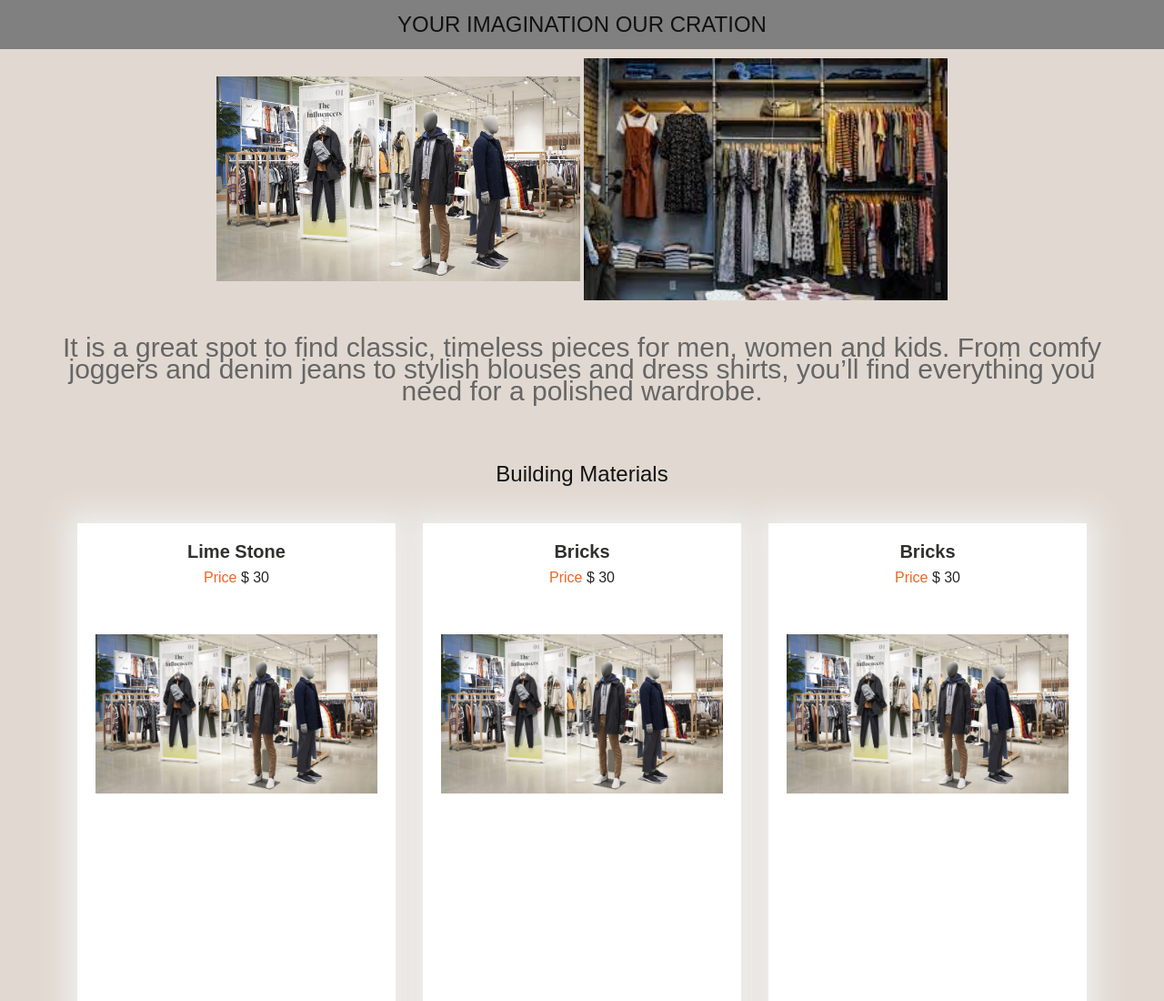
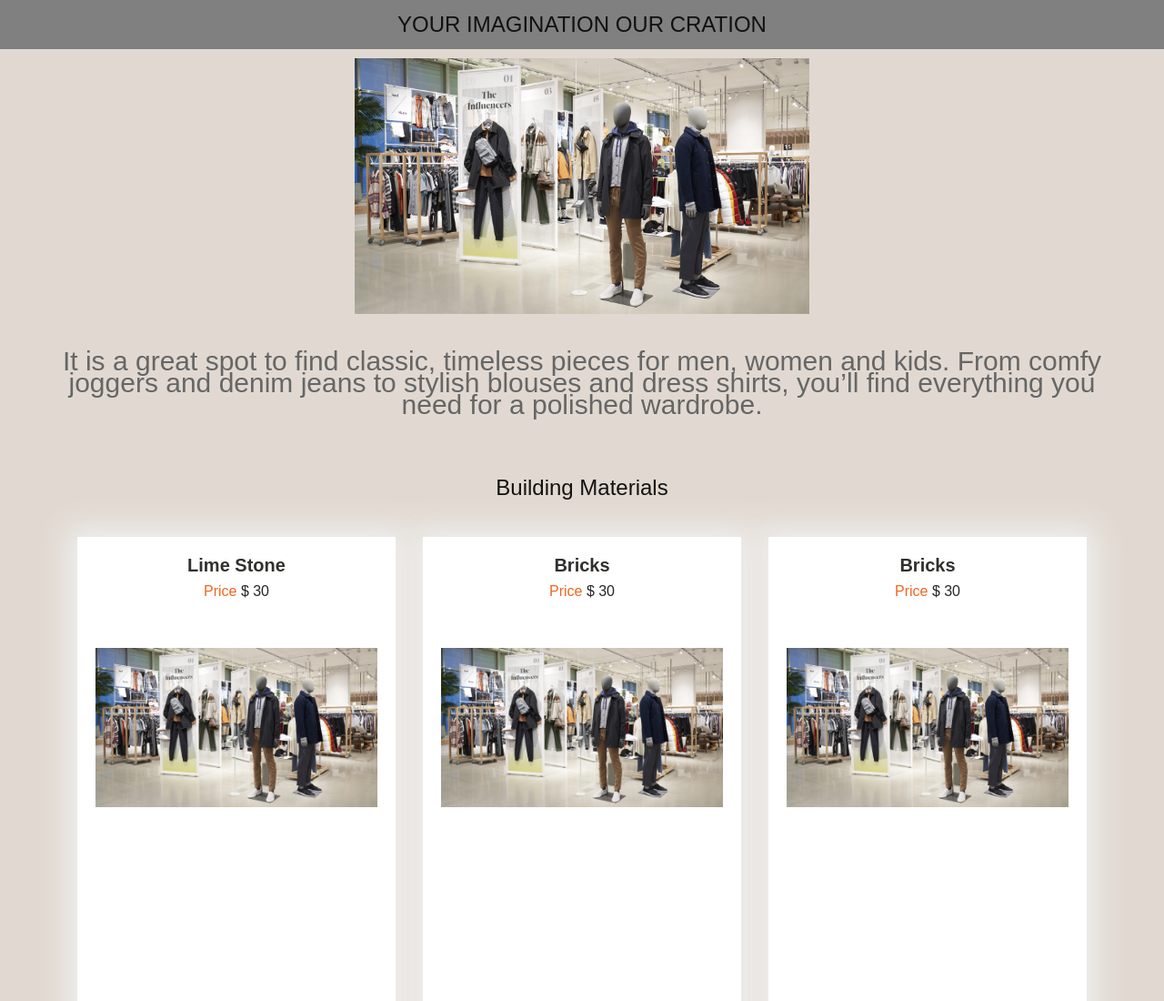
Before and after one commit to shadab2002/shadab, a plain HTML site: page index.html in a window 1280 px wide. Shown: the top 1100 px of the page at 91% size. Drawn offline with Linux system fonts and the light colour scheme.

Commit message:
Update index.html

```diff
--- a/index.html
+++ b/index.html
@@ -55,8 +55,7 @@
 	<center><h1 class="heading">YOUR IMAGINATION OUR CRATION</h1></center>
 	<section class="sec">
 		<div class="img"><center>
-			<img src=/image/3000.jpeg width="400" height="300">
-			<img src=/image/designer.jpeg width="400" height="300">
+			<img src=/image/3000.jpeg width="500" height="700">
 			</center>
 		</div>
 		<div class="abtus"><center>
```
